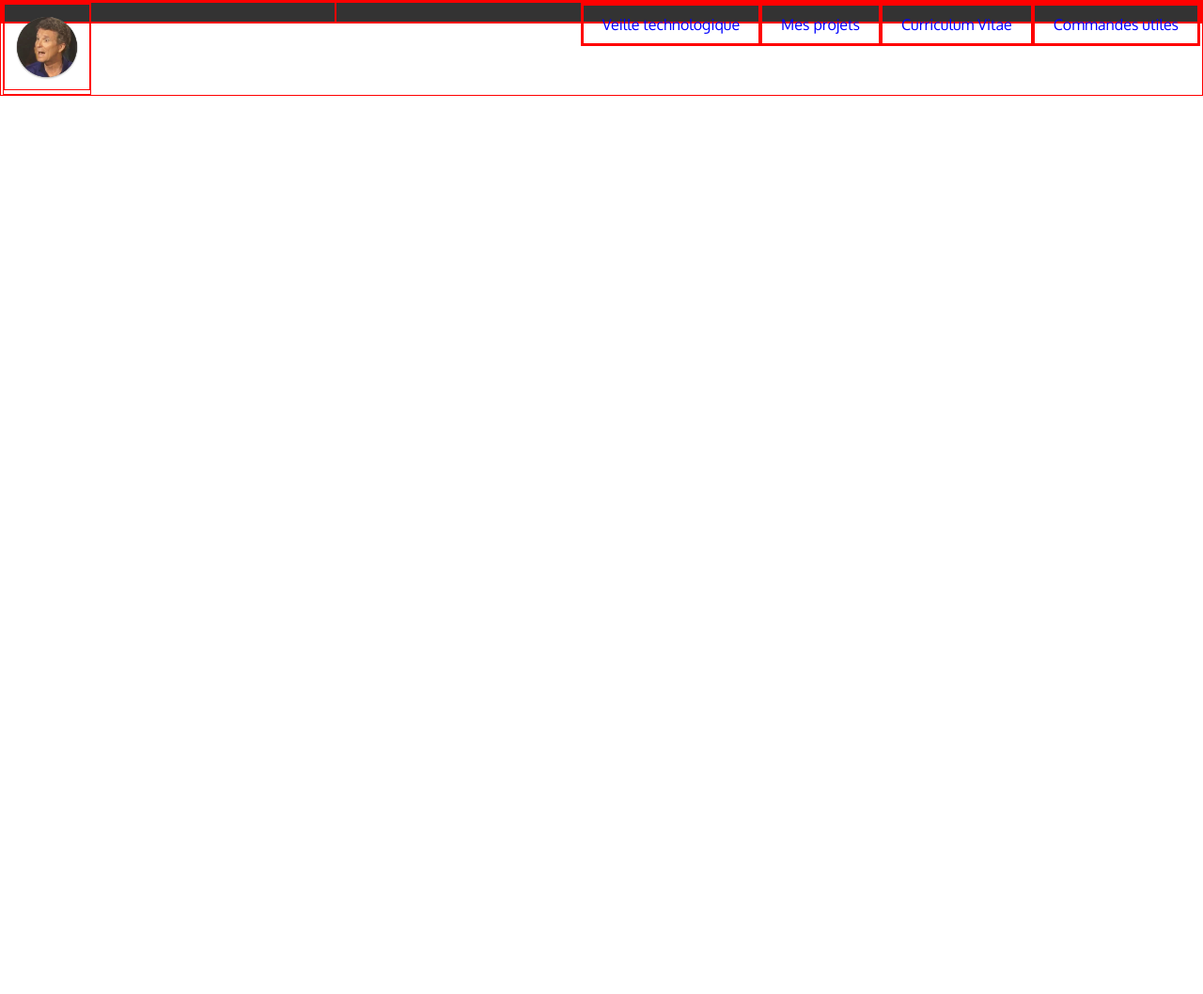
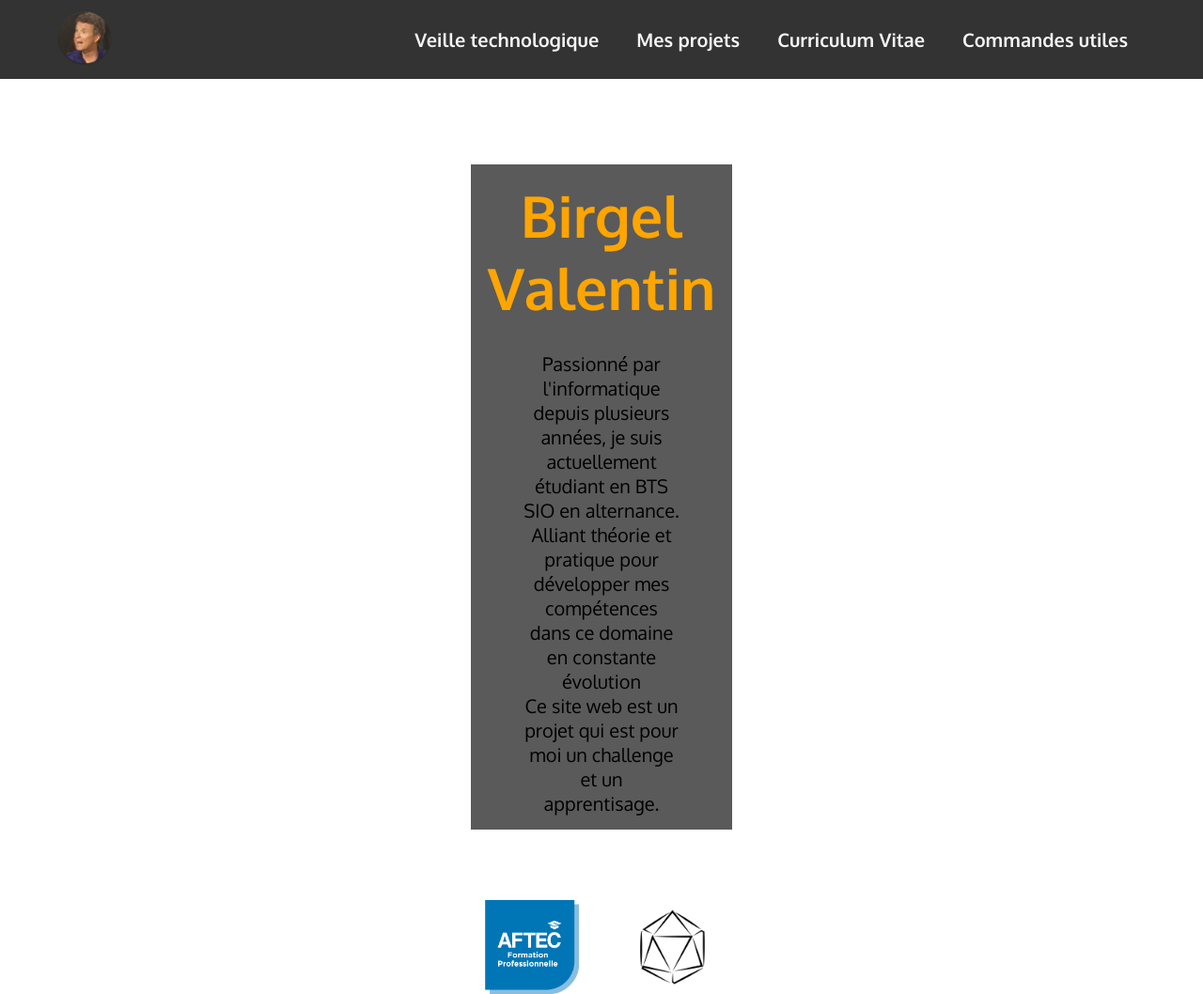
Before and after one commit to Valentin2456/valentin2456.github.io, a plain HTML site: page index.html in a window 1280 px wide. Shown: the whole page at 94% size. Before the commit the page ends 800 px from the top, so only its background shows below. Drawn offline with Linux system fonts and the light colour scheme.

Commit message:
début url
ahah

```diff
--- a/index.html
+++ b/index.html
@@ -12,15 +12,15 @@
 
 <body>
 	<nav class="navbar">
-		<a href="(lien)">
-			<div class="logo">
+		<div class="logo">
+			<a href="(lien)">
 				<img src="./resources/ah.png" alt="C'est le logo">
-			</div>
-		</a>
+			</a>
+		</div>
 
 
 		<ul class="links">
-			<li><a href="(lien)">Veille technologique</a></li>
+			<li><a href="./veille_technologique.html">Veille technologique</a></li>
 			<li class="dropdown">
 				<a href="(lien)">Mes projets</a>
 				<div class="dropdown-content">
@@ -34,5 +34,33 @@
 		</ul>
 	</nav>
 
+<main>
+
+<div class="carre_gris">
+	<h1>
+Birgel <a href="https://www.youtube.com/watch?v=xvFZjo5PgG0">V</a>alentin
+	</h1>
+	<p>
+	Passionné par l'informatique depuis plusieurs années, je suis actuellement étudiant en BTS SIO en alternance.
+	</p>
+	<p>
+	Alliant théorie et pratique pour développer mes compétences dans ce domaine en constante évolution
+	</p>
+	<p>
+Ce site web est un projet qui est pour moi un challenge et un apprentisage.
+	</p>
+
+</div>
+<div class="logos">
+<img class="logo_aftec" src="./resources/log aftec.png"alt="logo aftec">
+
+<img class="logo_entreprise" src="./resources/logo enterprise.png" alt="Logo Entreprise">
+
+</div>
+
+</main>
+
+
+
 </body>
 </html>
--- a/style.css
+++ b/style.css
@@ -5,28 +5,42 @@
     margin: 0;
     padding: 0;
     font-family: "Oxygen", sans-serif;
-    border: 1px red solid;
+    /*border: 1px red solid;*/
     color: black;
-    text-align: center;
     text-decoration: none;
     list-style: none;
 }
 
+body {
+
+    position: relative;
+}
+
+main {
+
+padding-top: 100px;
+
+}
+
+
 .navbar {
     background-color: #333;
-}
-
-.navbar .logo {
-    float: left;
+    position: fixed;
+    width: 100%;
+    display: flex;
+    align-items: center;
+    justify-content: space-between;
 }
 
 .navbar .logo img {
-    height: 70px;
-    padding: 10px;
+    margin-left: 60px;
+    height: 60px;
+    padding: 10px 0;
 }
 
 .navbar .links {
-    float: right;
+    margin-right: 60px;
+    justify-content: center;
 }
 
 .navbar .links li {
@@ -35,12 +49,14 @@
 
 .navbar .links li a {
     display: block;
-    color:blue;
-    padding: 10px 20px;
+    color:whitesmoke ;
+    font-weight: bold;
+    padding: 0 20px;
+    font-size: 20px;
 }
 
 .navbar .links li a:hover {
-    color: aqua;
+    color: orange;
 }
 
 .dropdown {
@@ -49,19 +65,59 @@
 
 .dropdown-content {
     display: none;
-    position:absolute;
-    background-color: #333;
-    min-width: 160px;
+    position: absolute;
+    background-color: #555;
+    padding: 20px 0;
     z-index: 1;
 }
 
 .dropdown-content a {
-    color: blue;
-    padding: 10px 20px;
     display: block;
-    text-align: left;
+    padding: 5px;
+    margin: 10px;
+    white-space: nowrap;
 }
 
 .dropdown:hover .dropdown-content {
     display:block;
 }
+
+
+.carre_gris{
+
+    background-color:#5a5a5a;
+    margin: 75px 501px;
+    text-align: center;
+    padding: 15px;
+}
+
+.carre_gris h1{
+    color: orange;
+    margin-bottom: 30px;
+    font-size: 61px;
+
+}
+.carre_gris h1 a{
+
+    color: orange;
+}
+.carre_gris p {
+
+    margin: 0 40px;
+    font-size: 20px;
+
+}
+
+.logo_aftec,.logo_entreprise {
+
+    padding: 0px 25px;
+    height: 100px;
+}
+
+.logos {
+
+    width: 100%;
+    display: flex;
+    justify-content: center;
+
+}
```
Also changed, not shown: veille_technologique.html (added, +14 -0 lines), resources/log aftec.png (added), resources/logo enterprise.png (added).
